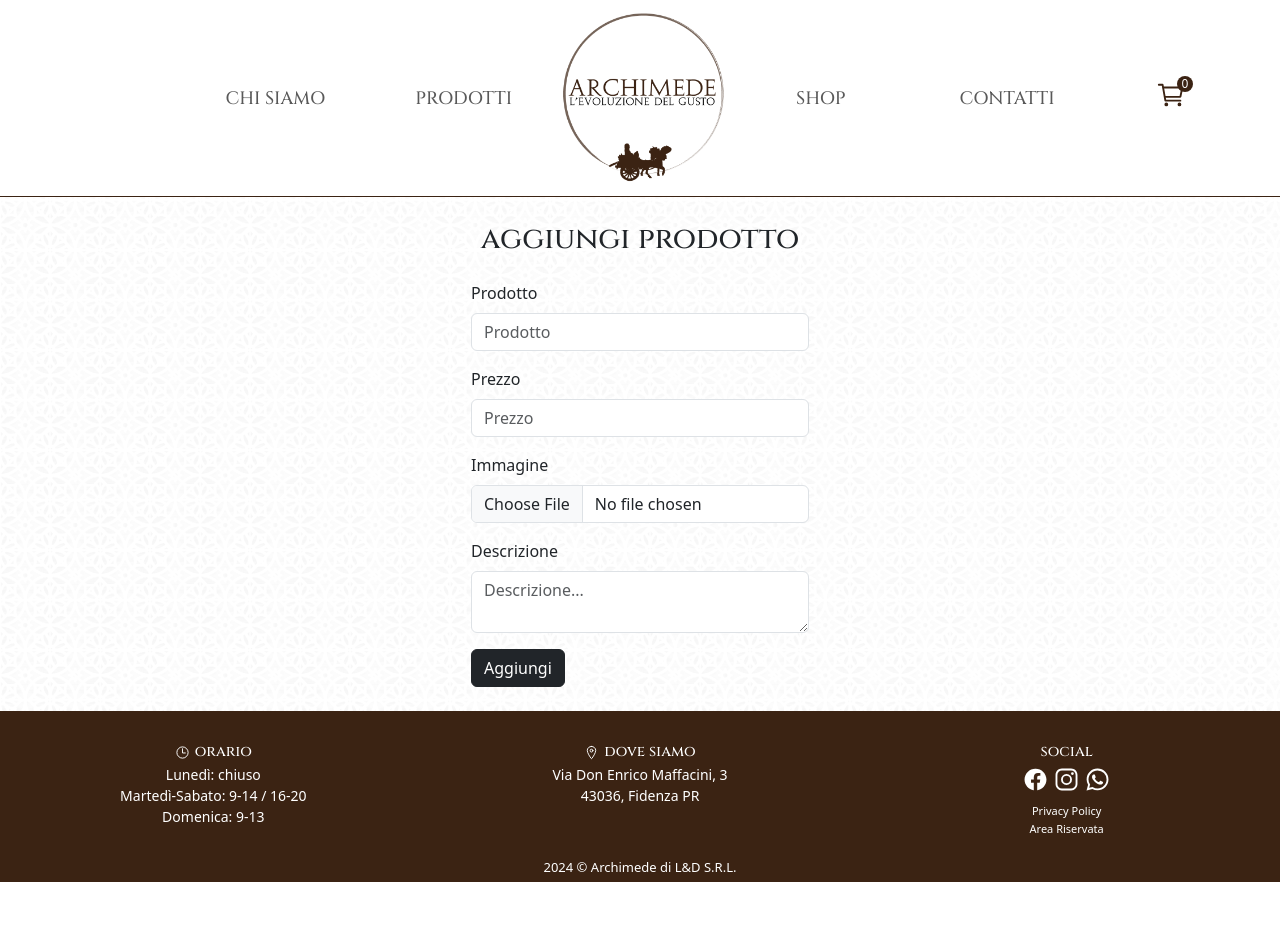
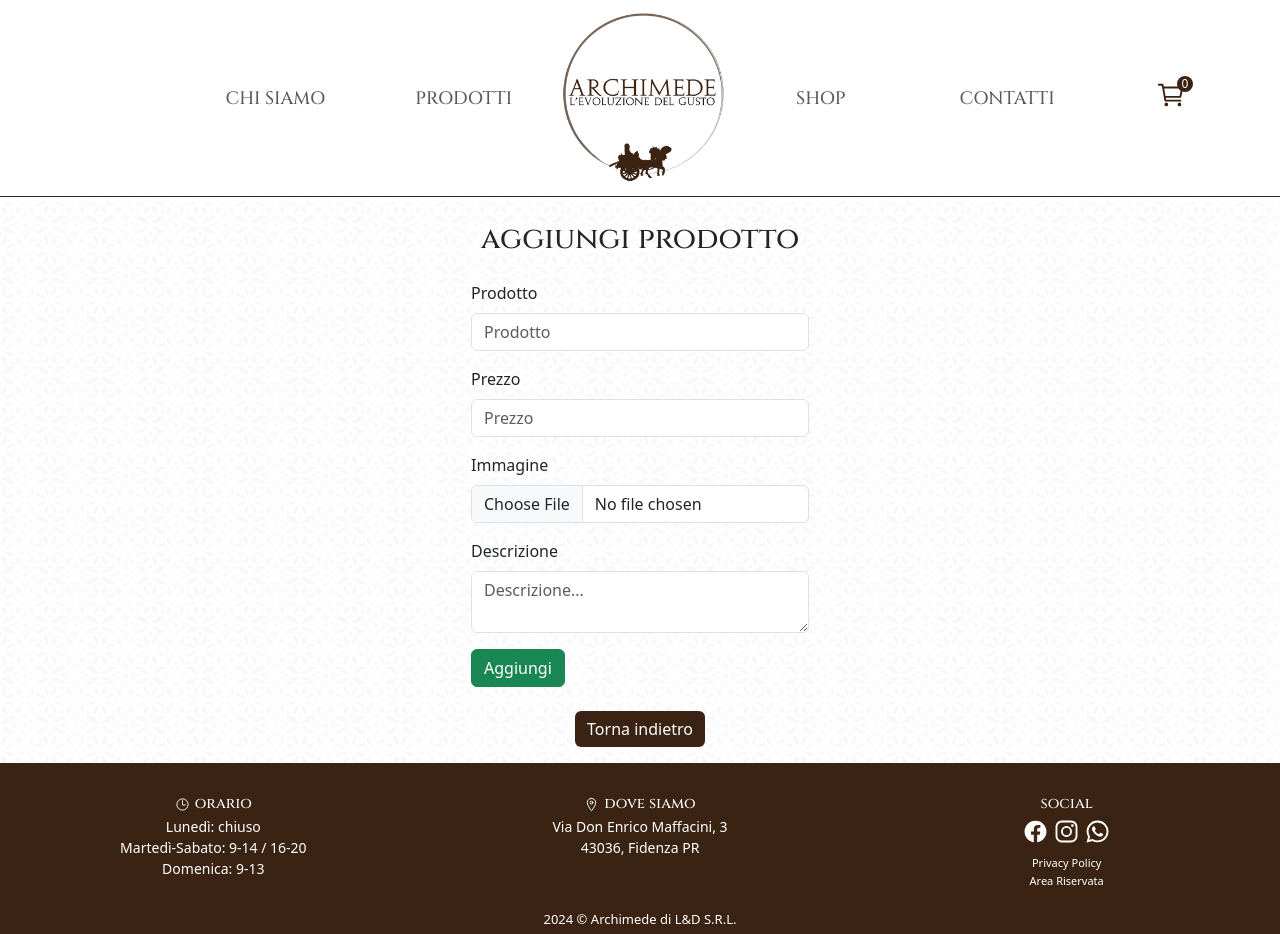
Before and after one commit to DomLicciardello/Archimede---L-Evoluzione-del-Gusto, a React (Create React App) app in the folder frontend/: page /areariservata/aggiungiprodotto in a window 1280 px wide. Before the commit the page ends 882 px from the top, so only its background shows below. Built offline with nearby package versions, Linux system fonts and the light colour scheme; sample sign-in values are in the browser's storage; the HTML template or start-up script is replaced by a standard one.

Commit message:
style area riservata

```diff
--- a/frontend/src/pages/AreaRiservata/AggiungiProdotto.jsx
+++ b/frontend/src/pages/AreaRiservata/AggiungiProdotto.jsx
@@ -5,7 +5,7 @@ import Button from 'react-bootstrap/Button';
 import Col from 'react-bootstrap/Col';
 import Form from 'react-bootstrap/Form';
 import { useState } from 'react';
-import { useNavigate } from 'react-router-dom';
+import { useNavigate, Link } from 'react-router-dom';
 
 export default function AggiungiProdotto() {
     const [prodotto, setProdotto] = useState();
@@ -102,10 +102,19 @@ export default function AggiungiProdotto() {
         <Form.Control as="textarea" placeholder="Descrizione..." onChange={(e) => setDescrizione(e.target.value)}/>
       </Form.Group>
 
-      <Button variant="dark" type="submit">
+      <Button variant="success" type="submit">
         Aggiungi
       </Button>
     </Form>
+    </div>
+    <div
+            className='d-flex justify-content-center align-items-center mt-3 mb-3'>
+            <Link to='/areariservata'>
+            <Button
+            style={{backgroundColor:'#3B2313', border:'none'}}>
+            Torna indietro
+            </Button>
+            </Link>
     </div>
     <SiteHomeFooter></SiteHomeFooter>
     </>
--- a/frontend/src/pages/AreaRiservata/CronologiaOrdini.jsx
+++ b/frontend/src/pages/AreaRiservata/CronologiaOrdini.jsx
@@ -2,7 +2,9 @@ import React from 'react'
 import Col from 'react-bootstrap/Col';
 import Row from 'react-bootstrap/Row';
 import Container from 'react-bootstrap/Container';
+import Button from 'react-bootstrap/Button';
 import { useState, useEffect } from 'react';
+import { Link } from 'react-router-dom';
 import SiteNavbar from '../../components/navbar/SiteNavbar';
 import SiteHomeFooter from '../../components/home/SiteHomeFooter';
 import Accordion from 'react-bootstrap/Accordion';
@@ -29,15 +31,24 @@ export default function CronologiaOrdini() {
   return (
     <>
     <SiteNavbar></SiteNavbar>
-    <Container>
+    <Container style={{minHeight:'62vh'}}>
     <Row className='mt-4'>
-        <Col>
+        <Col md={12}>
         <h2>cronologia ordini</h2>
+        </Col>
+        <Col md={12}
+        className='d-flex justify-content-center align-items-center mt-3 mb-2'>
+            <Link to='/areariservata'>
+            <Button
+            style={{backgroundColor:'#3B2313', border:'none'}}>
+            Torna indietro
+            </Button>
+            </Link>
         </Col>
     </Row>
     <Row md={12} className="mt-3 mb-4">
       {data.toReversed().map((order) => (
-        <Col key={order._id}>
+        <Col md={12} className='mb-1' key={order._id}>
         <Accordion>
       <Accordion.Item eventKey="0">
         <Accordion.Header><span style={{fontWeight:'600', borderBottom:'solid 1px black', marginRight:'10px'}}>{order.email}</span>{order.createdAt}</Accordion.Header>
--- a/frontend/src/pages/AreaRiservata/ModificaProdotto.jsx
+++ b/frontend/src/pages/AreaRiservata/ModificaProdotto.jsx
@@ -178,7 +178,7 @@ export default function InfoProdotto() {
             className='d-flex justify-content-center align-items-center mt-3'>
             <Link to='/areariservata'>
             <Button
-            style={{backgroundColor:'#3B2313'}}>
+            style={{backgroundColor:'#3B2313', border:'none'}}>
             Torna indietro
             </Button>
             </Link>
```
